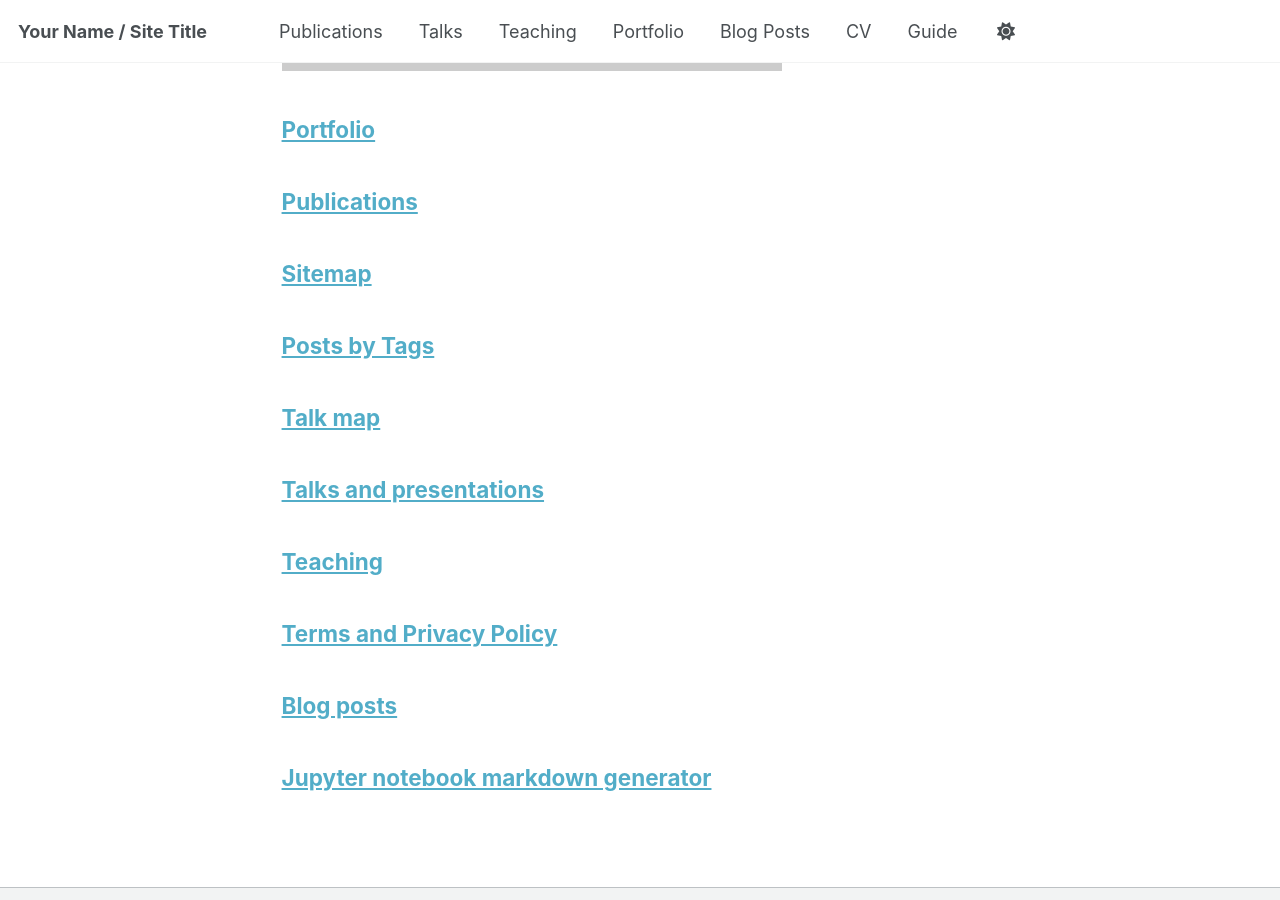
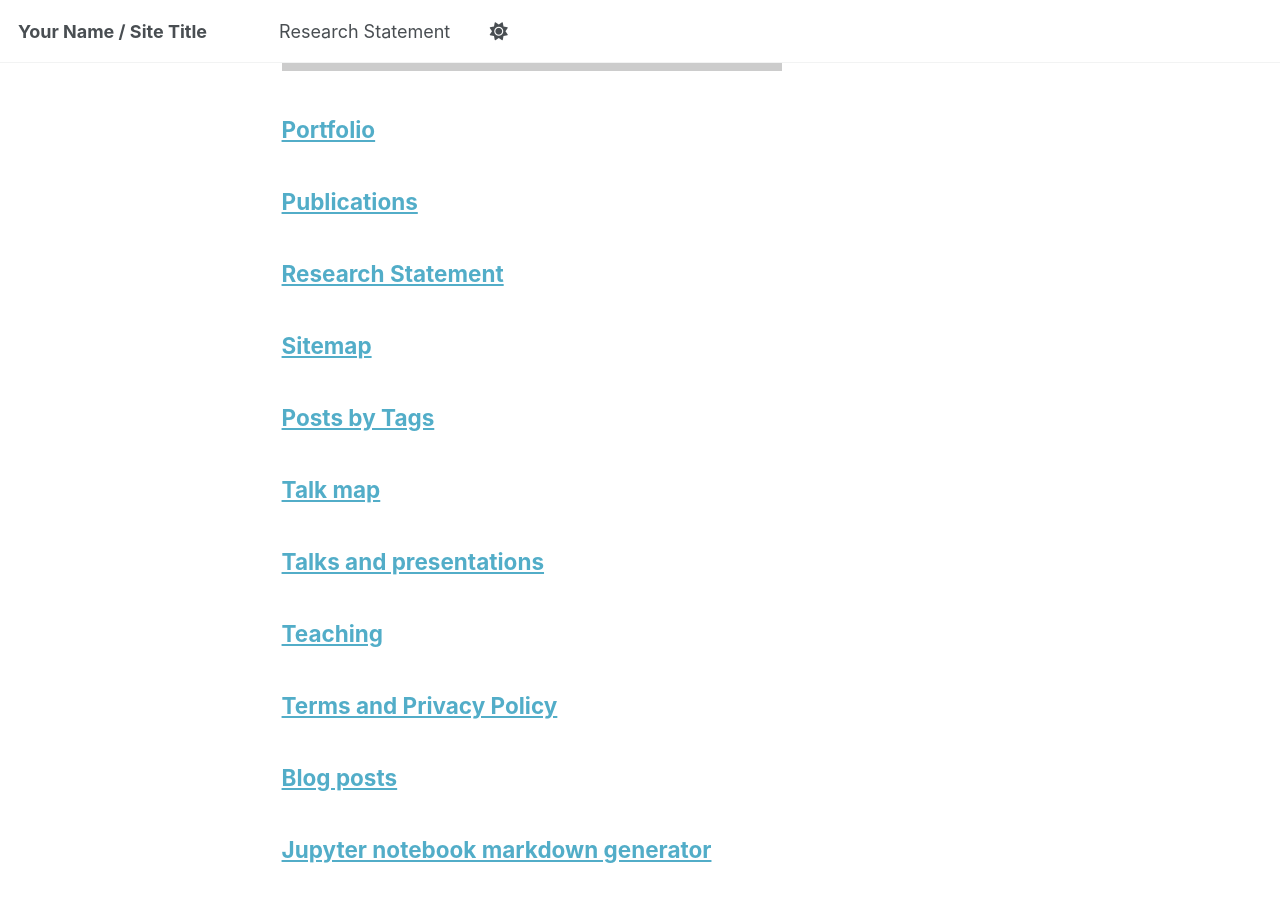
Before and after one commit to lokesh-venkatesh/lokesh-venkatesh.github.io, a Jekyll site: the page built from _pages_archive/page-archive.html, in a window 1280 px wide and 900 px high, scrolled down 4284 px. Built offline with Jekyll 4.4.1, drawn with Linux system fonts in a browser that asks for light colours; a script bundle is joined from its source files by our own code; library files that are not in the unit come from our copies.

Commit message:
Simplify website to two pages: home and research-statement
- Updated _data/navigation.yml to show only 'Research Statement' in header menu
- Created _pages/research-statement.md as the second main page
- Archived non-essential pages (Publications, Talks, Teaching, CV, Portfolio, etc.) in _pages_archive/ directory
- Preserved all content for future reactivation while keeping site clean and focused
- Site now displays only home (/) and research-statement (/research-statement/) pages

```diff
--- a/_data/navigation.yml
+++ b/_data/navigation.yml
@@ -8,26 +8,5 @@
 #      Markdown formatted page while the second is generated using JSON.
 
 main:
-  - title: "Publications"
-    url: /publications/
-
-  - title: "Talks"
-    url: /talks/
-
-  - title: "Teaching"
-    url: /teaching/
-
-  - title: "Portfolio"
-    url: /portfolio/
-
-  - title: "Blog Posts"
-    url: /year-archive/
-
-  - title: "CV"
-    url: /cv/
-
-  # - title: "CV"
-  #   url: /cv-json/
-
-  - title: "Guide"
-    url: /markdown/
+  - title: "Research Statement"
+    url: /research-statement/
```
Also changed, not shown: _pages/research-statement.md (added, +19 -0 lines), _pages_archive/about copy.md (renamed from _pages/about copy.md), _pages_archive/archive-layout-with-content.md (renamed from _pages/archive-layout-with-content.md), _pages_archive/category-archive.html (renamed from _pages/category-archive.html), _pages_archive/collection-archive.html (renamed from _pages/collection-archive.html), _pages_archive/cv-json.md (renamed from _pages/cv-json.md), _pages_archive/cv.md (renamed from _pages/cv.md), _pages_archive/markdown.md (renamed from _pages/markdown.md), _pages_archive/non-menu-page.md (renamed from _pages/non-menu-page.md), _pages_archive/page-archive.html (renamed from _pages/page-archive.html), _pages_archive/portfolio.html (renamed from _pages/portfolio.html), _pages_archive/publications.html (renamed from _pages/publications.html), _pages_archive/sitemap.md (renamed from _pages/sitemap.md), _pages_archive/tag-archive.html (renamed from _pages/tag-archive.html), 5 more files.
